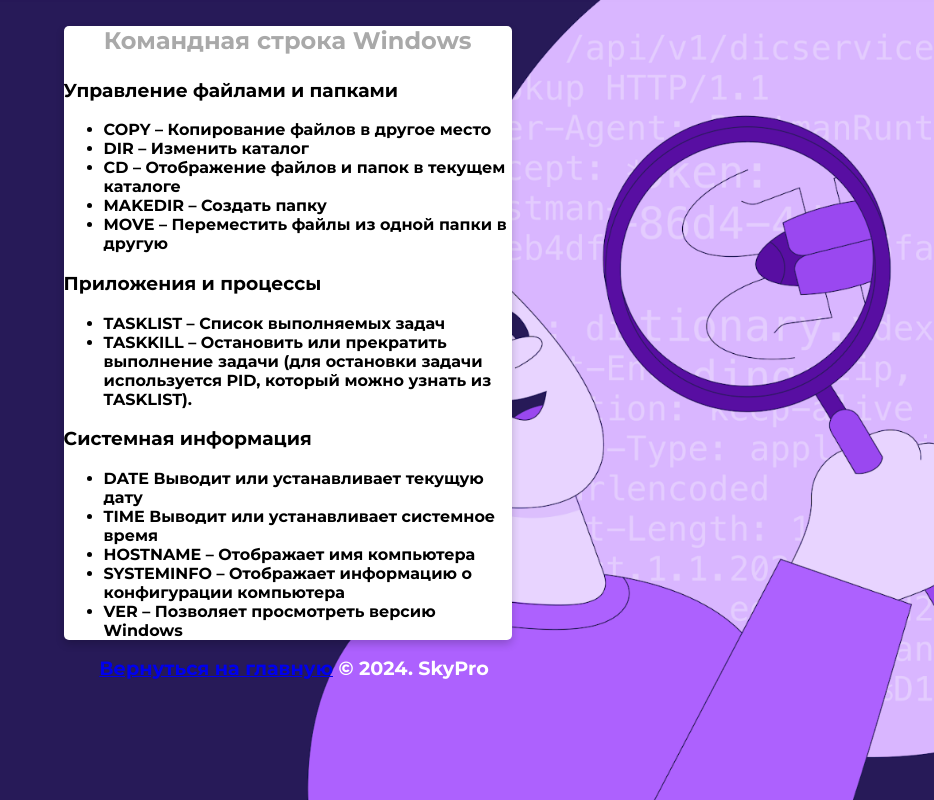
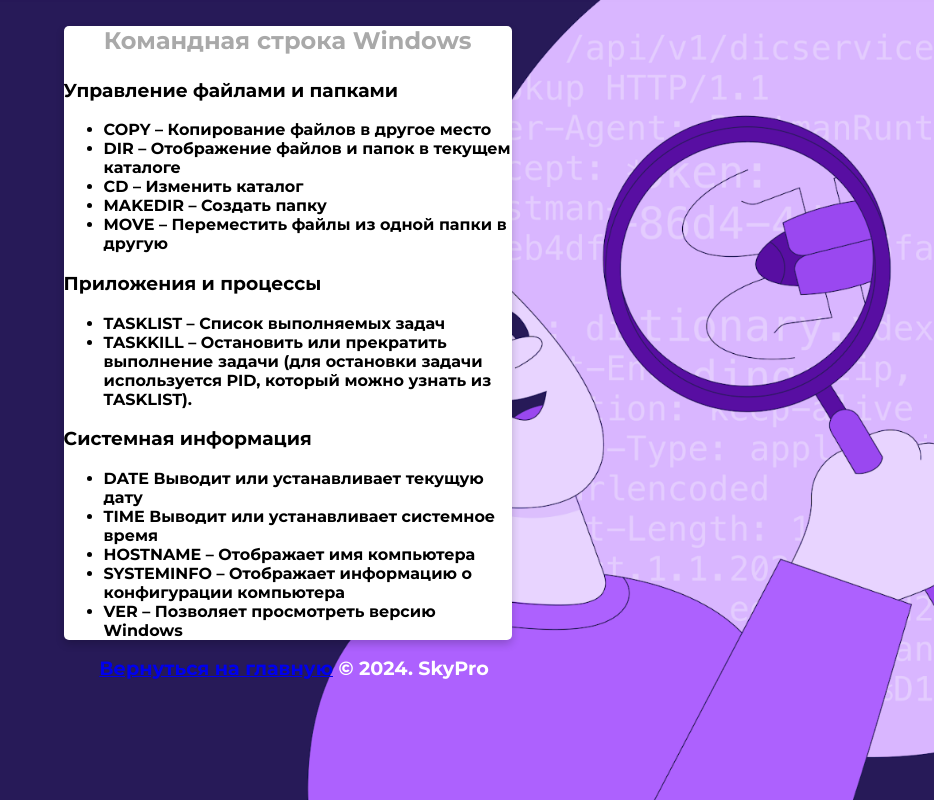
Before and after one commit to mb0232652/final-task, a plain HTML site: page html/cmd.html in a window 1280 px wide. Shown: the whole page, without its empty margins (346-1280 px from the left). Drawn offline with Linux system fonts and the light colour scheme.

Commit message:
правки в определении команд cmd.html

```diff
--- a/html/cmd.html
+++ b/html/cmd.html
@@ -16,8 +16,8 @@
          <h3 id="rt-0"> Управление файлами и папками</h3>
          <ul>
             <li>COPY – Копирование файлов в другое место</li>
-            <li>DIR – Изменить каталог</li>
-            <li>CD – Отображение файлов и папок в текущем каталоге</li>
+            <li>DIR – Отображение файлов и папок в текущем каталоге</li>
+            <li>CD – Изменить каталог</li>
             <li>MAKEDIR – Создать папку</li>
             <li>MOVE – Переместить файлы из одной папки в другую</li>
          </ul>
```
